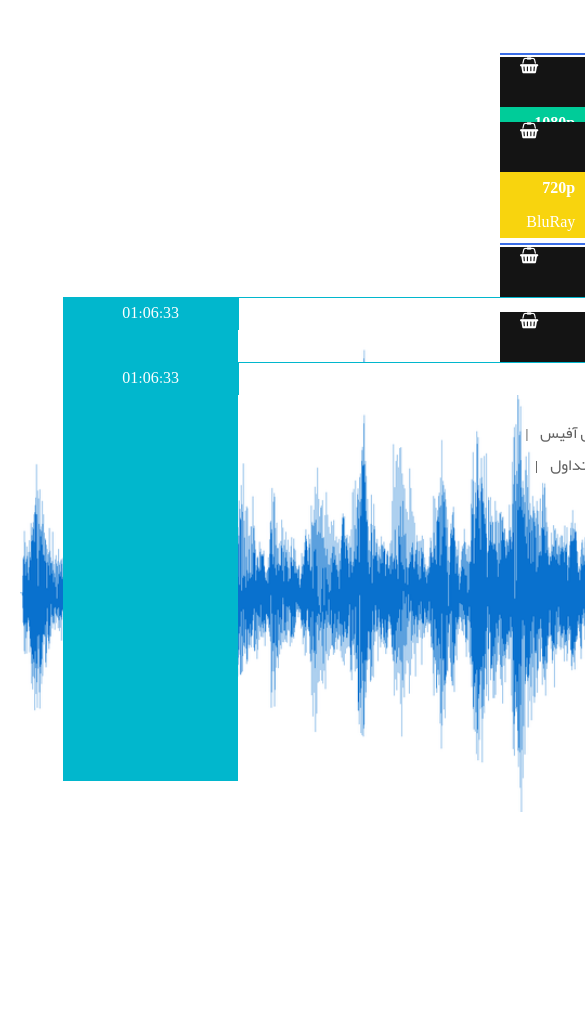
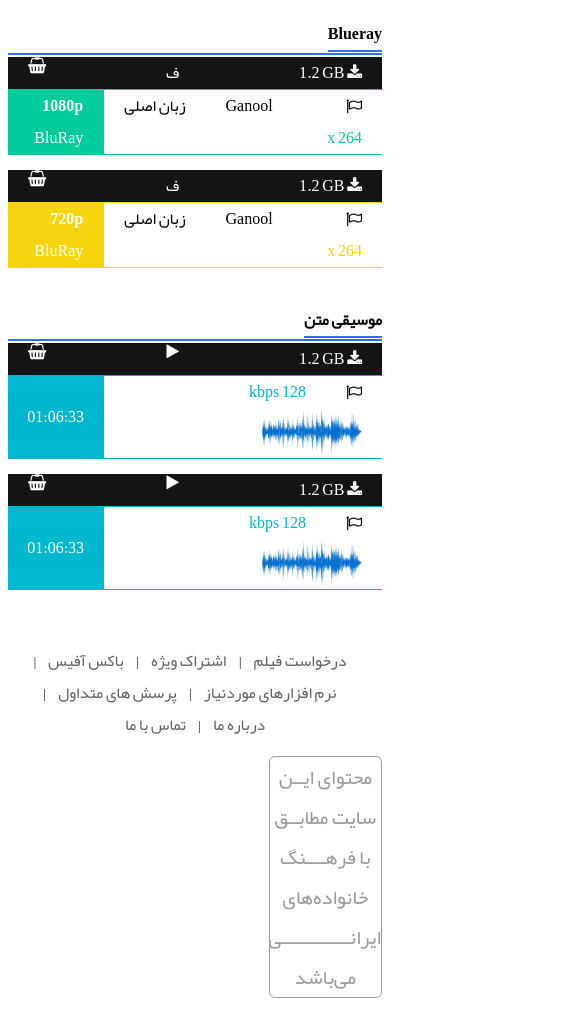
Before and after one commit to mmsamiei/WP_F17_HW3, a website: page src/download.html in a window 390 px wide. Shown: the part 1832-2844 px from the top of the page, 585 px wide, since content can reach past the window. Drawn offline with Linux system fonts and the light colour scheme; no server answers.

Commit message:
some trys to advancement in responsive but no good result

```diff
--- a/assets/download.css
+++ b/assets/download.css
@@ -734,7 +734,6 @@ span.mpaa{
     width: 100%;
     background-color: #141414;
     margin-bottom: 15px;
-    height: 50px;
 }
 
 .download_box .download_size_div{
@@ -790,6 +789,7 @@ span.mpaa{
     align-items: center;
     align-content: space-between;
     flex: 1 1 auto;
+    background: white;
 }
 
 .info_div > .download_version_info{
@@ -800,7 +800,6 @@ span.mpaa{
     align-items: center;
     align-content: space-between;
     background-color: #fff;
-    height: 100%;
     flex: 2 2 auto;
     border: 1px solid;
     border-right: none;
@@ -842,7 +841,6 @@ span.mpaa{
 
 .info_div .download_version_quality{
     color: #fff;
-    height: 100%;
     display: flex;
     flex-direction: row;
     justify-content: space-between;
@@ -852,11 +850,17 @@ span.mpaa{
     flex: 1 1 auto;
     width: 40px;
     min-width: 35px;
+    padding-top: 1px;
+    padding-bottom: 1px;
 }
 
 .info_div .download_version_quality span{
     padding-right: 20px;
     padding-left: 20px;
+}
+
+.info_div._audio{
+    background: #02b7ce;
 }
 
 .download_box .music_download_box{
@@ -891,18 +895,15 @@ span.mpaa{
 }
 
 .info_div._audio .download_version_info .wave_span{
-    height: 100%;
 }
 
 .info_div._audio .download_version_info .wave_span img{
-    height: 100%;
-
+    max-height: 50px;
 }
 
 
 .info_div._audio .download_version_time{
     color: #fff;
-    height: 100%;
     display: flex;
     flex-direction: row;
     justify-content: space-between;
@@ -913,6 +914,8 @@ span.mpaa{
     width: 40px;
     min-width: 35px;
     background-color: #01b7cd;
+    padding-top: 10px;
+    padding-bottom: 10px;
 }
 
 
--- a/src/download.html
+++ b/src/download.html
@@ -367,7 +367,7 @@
                     <h4>Blueray</h4>
                     <div class="border_maker"></div>
                     <div class="download_links_box bluray_download_links_box">
-                        <div class="download_size_div fill_full_height">
+                        <div class="download_size_div">
                             <a href="">
                                 <span>1.2 GB</span>
                                 <span>
@@ -375,7 +375,7 @@
                                 </span>
                             </a>
                         </div>
-                        <div class="subtitle fill_full_height">
+                        <div class="subtitle">
                             <a href="">
                                     <span class="table_cell_middle">ف</span>
                             </a>
@@ -400,7 +400,7 @@
                     </div>
 
                     <div class="download_links_box bluray_download_links_box">
-                        <div class="download_size_div fill_full_height">
+                        <div class="download_size_div">
                             <a href="">
                                 <span>1.2 GB</span>
                                 <span>
@@ -408,7 +408,7 @@
                                 </span>
                             </a>
                         </div>
-                        <div class="subtitle fill_full_height">
+                        <div class="subtitle">
                             <a href="">
                                 <span class="table_cell_middle">ف</span>
                             </a>
@@ -437,7 +437,7 @@
                     <h4>موسیقی متن</h4>
                     <div class="border_maker"></div>
                     <div class="download_links_box music_download_links_box">
-                        <div class="download_size_div fill_full_height">
+                        <div class="download_size_div">
                             <a href="">
                                 <span>1.2 GB</span>
                                 <span>
@@ -445,7 +445,7 @@
                                 </span>
                             </a>
                         </div>
-                        <div class="subtitle fill_full_height">
+                        <div class="subtitle">
                             <a href="">
                                 <span class="table_cell_middle">
                                     <i class="fa fa-play" aria-hidden="true"></i>
@@ -470,7 +470,7 @@
                     </div>
 
                     <div class="download_links_box music_download_links_box">
-                        <div class="download_size_div fill_full_height">
+                        <div class="download_size_div">
                             <a href="">
                                 <span>1.2 GB</span>
                                 <span>
@@ -478,7 +478,7 @@
                                 </span>
                             </a>
                         </div>
-                        <div class="subtitle fill_full_height">
+                        <div class="subtitle">
                             <a href="">
                                 <span class="table_cell_middle">
                                     <i class="fa fa-play" aria-hidden="true"></i>
```
